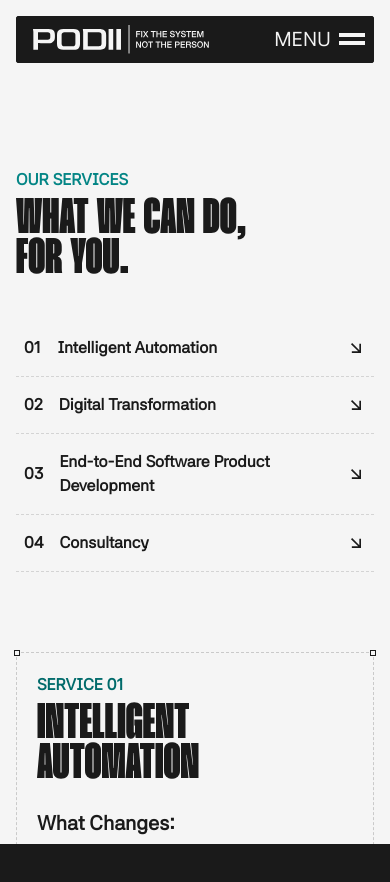
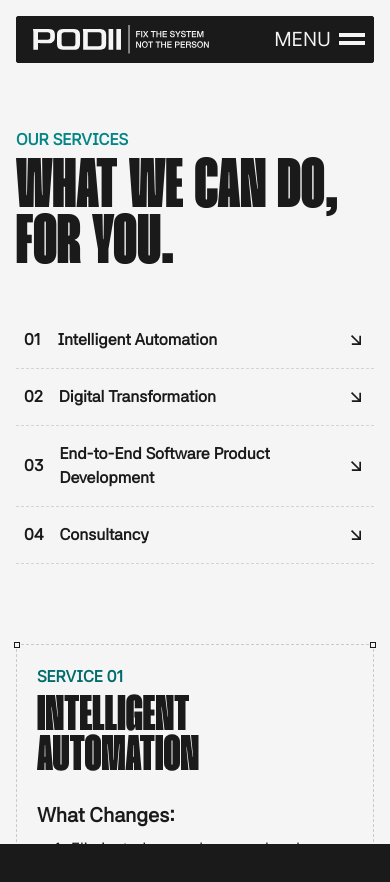
Before and after one commit to Podiihq/2026_podii_website, a React (Vite) app: page /services in a window 390 px wide. Shown: the top 882 px of the page. Built offline with nearby package versions, Linux system fonts and the light colour scheme.

Commit message:
Increased title size

```diff
--- a/src/pages/HomePage.jsx
+++ b/src/pages/HomePage.jsx
@@ -65,7 +65,7 @@ const HomePage = () => {
             <div className="self-center col-span-3 space-y-4">
               <motion.p
                 variants={fadeUp}
-                className="text-[50px] leading-10 md:text-[80px] md:leading-18 lg:text-[100px] lg:leading-20 xl:text-[130px] xl:leading-26 mango-black uppercase"
+                className="text-[70px] leading-14 md:text-[80px] md:leading-18 lg:text-[100px] lg:leading-20 xl:text-[130px] xl:leading-26 mango-black uppercase"
               >
                 The bottleneck is always human.
                 That’s a design problem.
--- a/src/pages/servicesPage/ServicesPage.jsx
+++ b/src/pages/servicesPage/ServicesPage.jsx
@@ -41,13 +41,13 @@ const ServicesPage = () => {
                     variants={hero_container}
                     initial="hidden"
                     animate="show"
-                    className='pt-42 pb-10 lg:pb-20 lg:pt-42 lg:max-w-7xl mx-auto px-4 xl:px-0'
+                    className='pt-32 pb-10 lg:pb-20 lg:pt-40 lg:max-w-7xl mx-auto px-4 xl:px-0'
                 >
                     <p className='uppercase font-bold pb-2 text-[#038585]'>Our Services</p>
                     <div className='flex'>
                         <motion.p
                             variants={fadeUp}
-                            className="text-[50px] leading-10 md:text-[80px] md:leading-18 lg:text-[100px] lg:leading-20 xl:text-[130px] xl:leading-26 mango-black uppercase"
+                            className="text-[70px] leading-14 md:text-[80px] md:leading-18 lg:text-[100px] lg:leading-20 xl:text-[130px] xl:leading-26 mango-black uppercase"
                         >
                             What We Can Do, <br /> For You.
                         </motion.p>
```
